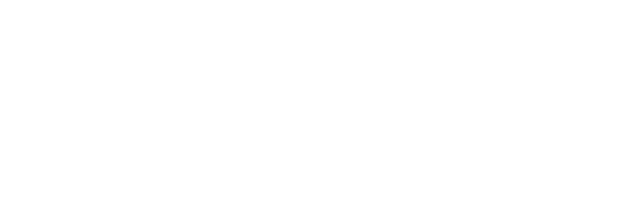
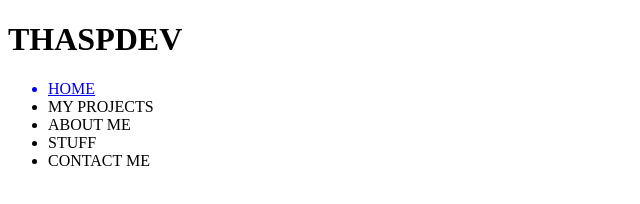
Before and after one commit to thaspdev/thaspdev.github.io, a plain HTML site: page index.html in a window 1280 px wide. Shown: the whole page, without its empty margins (0-640 px from the left). Drawn offline with Linux system fonts and the light colour scheme.

Commit message:
Added tags to header

```diff
--- a/index.html
+++ b/index.html
@@ -6,6 +6,16 @@
   </head>
   <body>
     <header>
+      <h1>THASPDEV</h1>
+      <nav>
+        <ul>
+          <a href="home.html"><li>HOME</li></a>
+          <li href="myprojects.html">MY PROJECTS</li>
+          <li href="about.html">ABOUT ME</li>
+          <li href="stuff.html">STUFF</li>
+          <li href="contact.html">CONTACT ME</li>
+        </ul>
+      </nav>
     </header>
     <footer>
     </footer>
```
